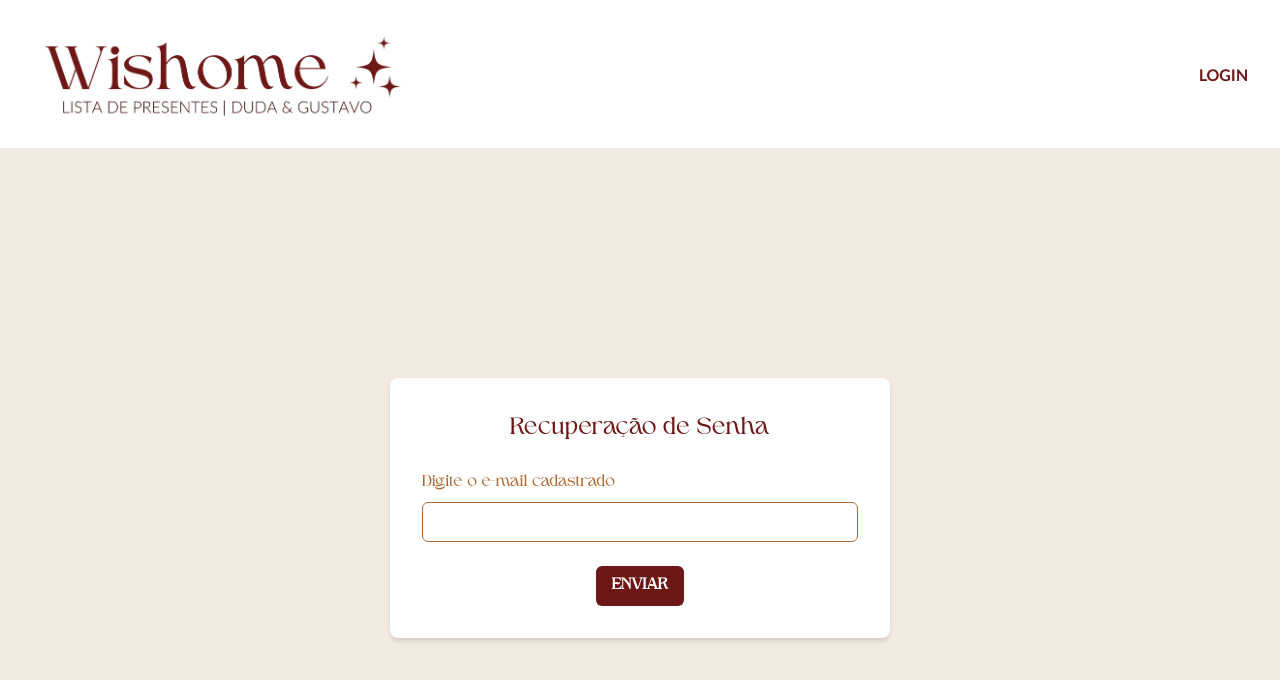
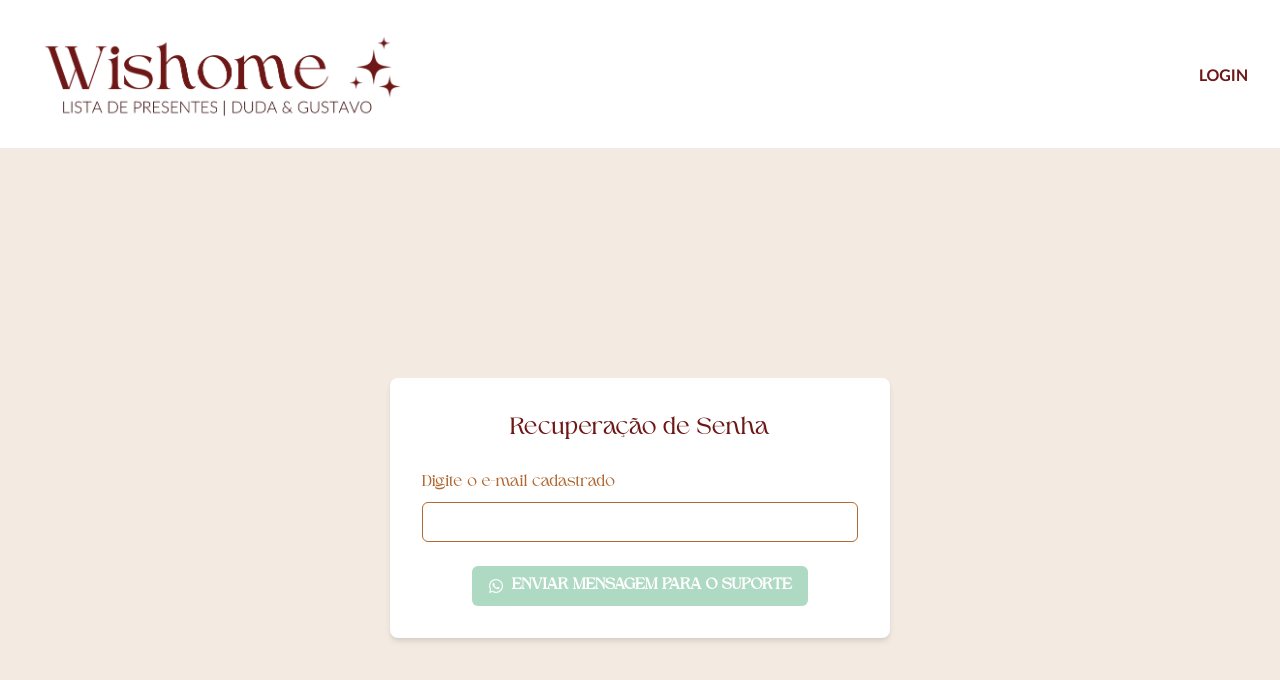
Before and after one commit to duartebianca/wishome, a React (Vite) app in the folder frontend/: page /password-recovery in a window 1280 px wide. Shown: the top 680 px of the page. Built offline with nearby package versions, Linux system fonts and the light colour scheme.

Commit message:
refactor: Add functionality to send password recovery message via WhatsApp

```diff
--- a/frontend/src/app/password/recover/recoverPassword.tsx
+++ b/frontend/src/app/password/recover/recoverPassword.tsx
@@ -1,3 +1,4 @@
+import { useState } from "react";
 import {
   Box,
   Button,
@@ -7,8 +8,20 @@ import {
   Input,
   Text,
 } from "@chakra-ui/react";
+import { FaWhatsapp } from "react-icons/fa";
 
 const PasswordRecoveryPage = () => {
+  const [email, setEmail] = useState("");
+
+  const handleWhatsAppLink = () => {
+    // Substitui o e-mail de exemplo pelo e-mail digitado
+    const whatsappMessage = `Oi, suporte! Eu esqueci minha senha, troca pra mim? Meu email é ${encodeURIComponent(email)}`;
+    const whatsappLink = `https://wa.me/number?text=${whatsappMessage}`;
+
+    // Abre o link em uma nova aba
+    window.open(whatsappLink, "_blank");
+  };
+
   return (
     <Box
       backgroundImage="url('/background.png')" // O mesmo background que você mencionou
@@ -16,7 +29,6 @@ const PasswordRecoveryPage = () => {
       backgroundPosition="center"
       minHeight="100vh"
     >
-
       {/* Conteúdo da Página */}
       <Flex
         justify="center"
@@ -54,17 +66,20 @@ const PasswordRecoveryPage = () => {
               type="email"
               borderColor="#b16831"
               focusBorderColor="#b16831"
+              value={email}
+              onChange={(e) => setEmail(e.target.value)}
             />
           </FormControl>
 
           <Flex justify="center" mt="1.5rem">
             <Button
-              bg="#6d1716"
-              color="white"
+              leftIcon={<FaWhatsapp />}
+              colorScheme="green"
               fontFamily="'Higuen Elegant Serif', serif"
-              _hover={{ bg: "#b16831" }}
+              onClick={handleWhatsAppLink}
+              isDisabled={!email} // Desativa o botão se o e-mail estiver vazio
             >
-              ENVIAR
+              ENVIAR MENSAGEM PARA O SUPORTE
             </Button>
           </Flex>
         </Box>
```
